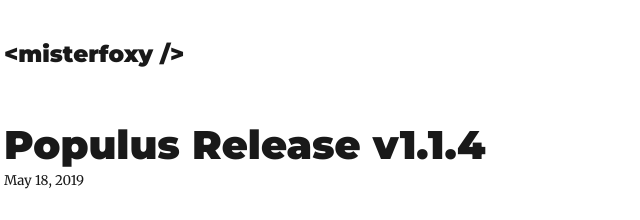
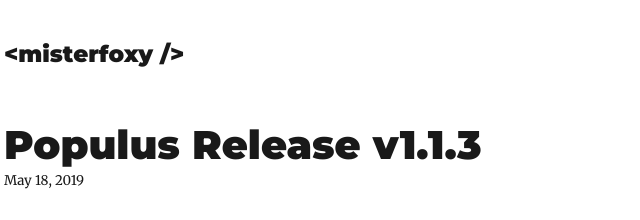
Before and after one commit to misterfoxy/michaelscottfox.com, a Gatsby site: page /populus-release-1-1-3/ in a window 1280 px wide. Shown: the top 220 px of the page, 321-961 px from the left. Built offline with nearby package versions, Linux system fonts and the light colour scheme; Gatsby itself is replaced by a stand-in of ours; some packages are replaced by stand-ins of ours.

Commit message:
Update index.md

```diff
--- a/content/blog/populus-release-1-1-3/index.md
+++ b/content/blog/populus-release-1-1-3/index.md
@@ -1,5 +1,5 @@
 ---
-title: Populus Release v1.1.4
+title: Populus Release v1.1.3
 date: "2019-05-18T22:12:03.284Z"
 description: "Lots of fun updates here..."
 author: "Michael Scott Fox"
```
